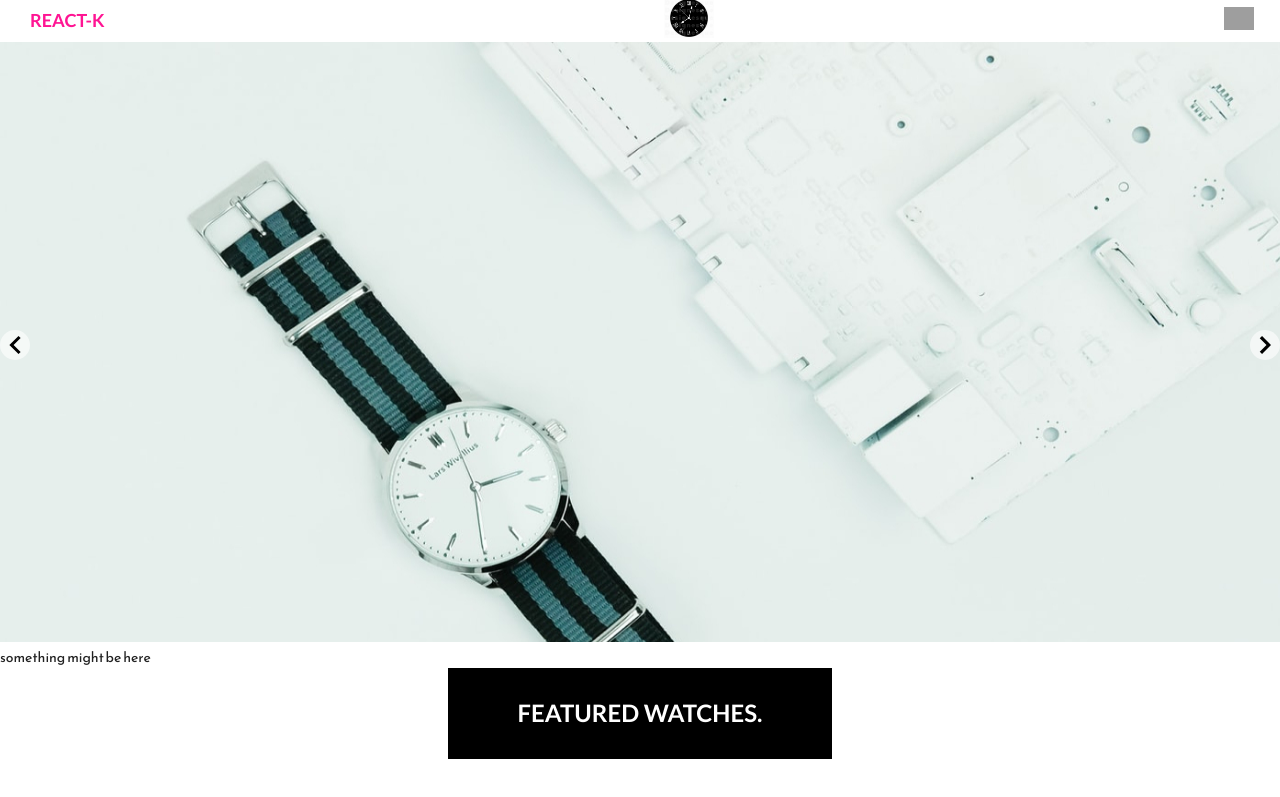
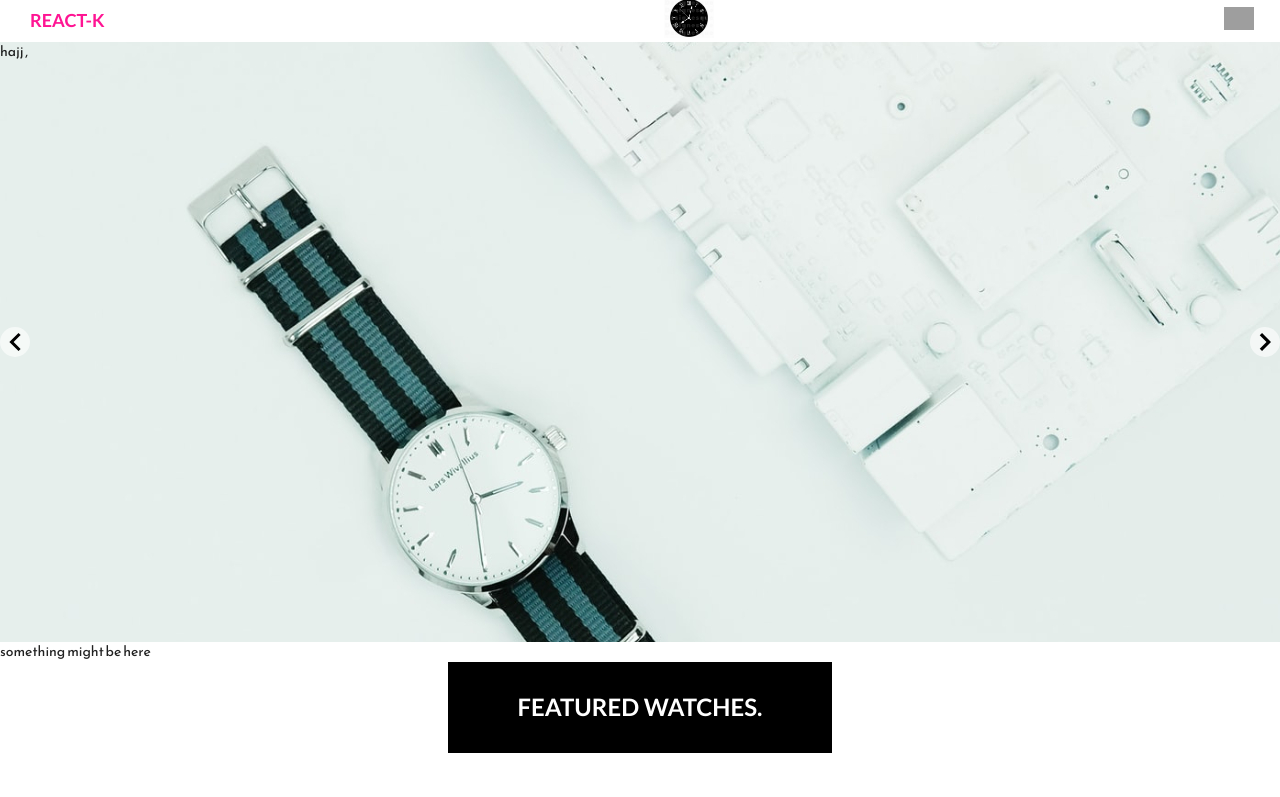
Before and after one commit to ReenyDavidson/E-commerce, a React (Create React App) app: page / in a window 1280 px wide. Shown: the top 797 px of the page. Built offline with nearby package versions, Linux system fonts and the light colour scheme; grey boxes are pictures that could not be loaded.

Commit message:
Update Title.js

```diff
--- a/src/components/Title.js
+++ b/src/components/Title.js
@@ -14,23 +14,67 @@ const Slideshow = () => {
     <div className="slide-container">
       <Fade>
         <div className="each-fade">
-          <div className="image-container">
-            <img src={fadeImages[0]} className="img-slide" />
+          <div
+            className="image-container"
+            style={{
+              width: "1400px",
+              height: "600px",
+              backgroundImage: `url(${fadeImages[0]})`,
+              backgroundAttachment: "fixed",
+              backgroundPosition: "center",
+              backgroundRepeat: "no-repeat",
+              backgroundSize: "cover",
+            }}
+          >
+            hajj ,
           </div>
         </div>
         <div className="each-fade">
-          <div className="image-container">
-            <img src={fadeImages[1]} className="img-slide" />
+          <div
+            className="image-container"
+            style={{
+              width: "1400px",
+              height: "600px",
+              backgroundImage: `url(${fadeImages[1]})`,
+              backgroundAttachment: "fixed",
+              backgroundPosition: "center",
+              backgroundRepeat: "no-repeat",
+              backgroundSize: "cover",
+            }}
+          >
+            hwehkwerhk
           </div>
         </div>
         <div className="each-fade">
-          <div className="image-container">
-            <img src={fadeImages[2]} className="img-slide" />
+          <div
+            className="image-container"
+            style={{
+              width: "1400px",
+              height: "600px",
+              backgroundImage: `url(${fadeImages[2]})`,
+              backgroundAttachment: "fixed",
+              backgroundPosition: "center",
+              backgroundRepeat: "no-repeat",
+              backgroundSize: "cover",
+            }}
+          >
+            bkjbbkj
           </div>
         </div>
         <div className="each-fade">
-          <div className="image-container">
-            <img src={fadeImages[3]} className="img-slide" />
+          <div
+            className="image-container"
+            style={{
+              width: "1400px",
+              height: "600px",
+              backgroundImage: `url(${fadeImages[3]})`,
+              backgroundAttachment: "fixed",
+              backgroundPosition: "center",
+              backgroundRepeat: "no-repeat",
+              backgroundSize: "cover",
+            }}
+          >
+            hkhkj
           </div>
         </div>
       </Fade>
```
